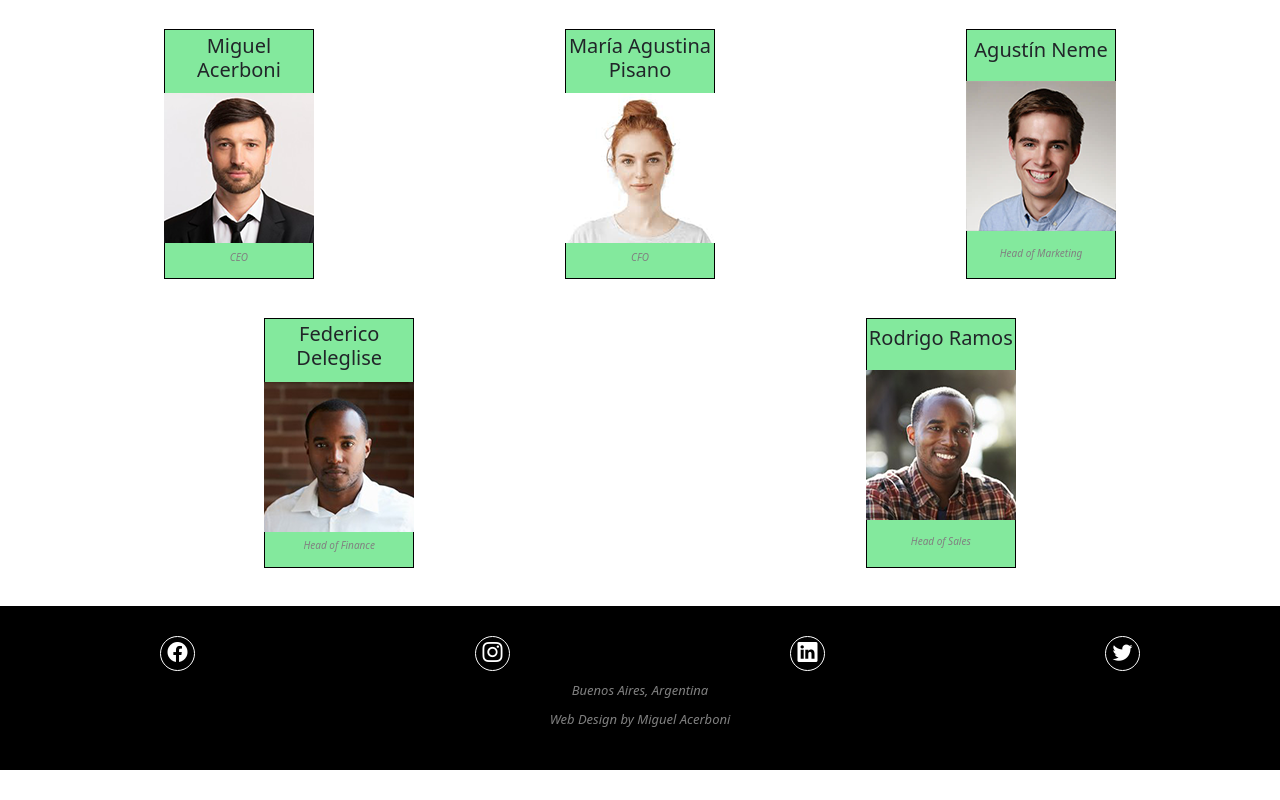
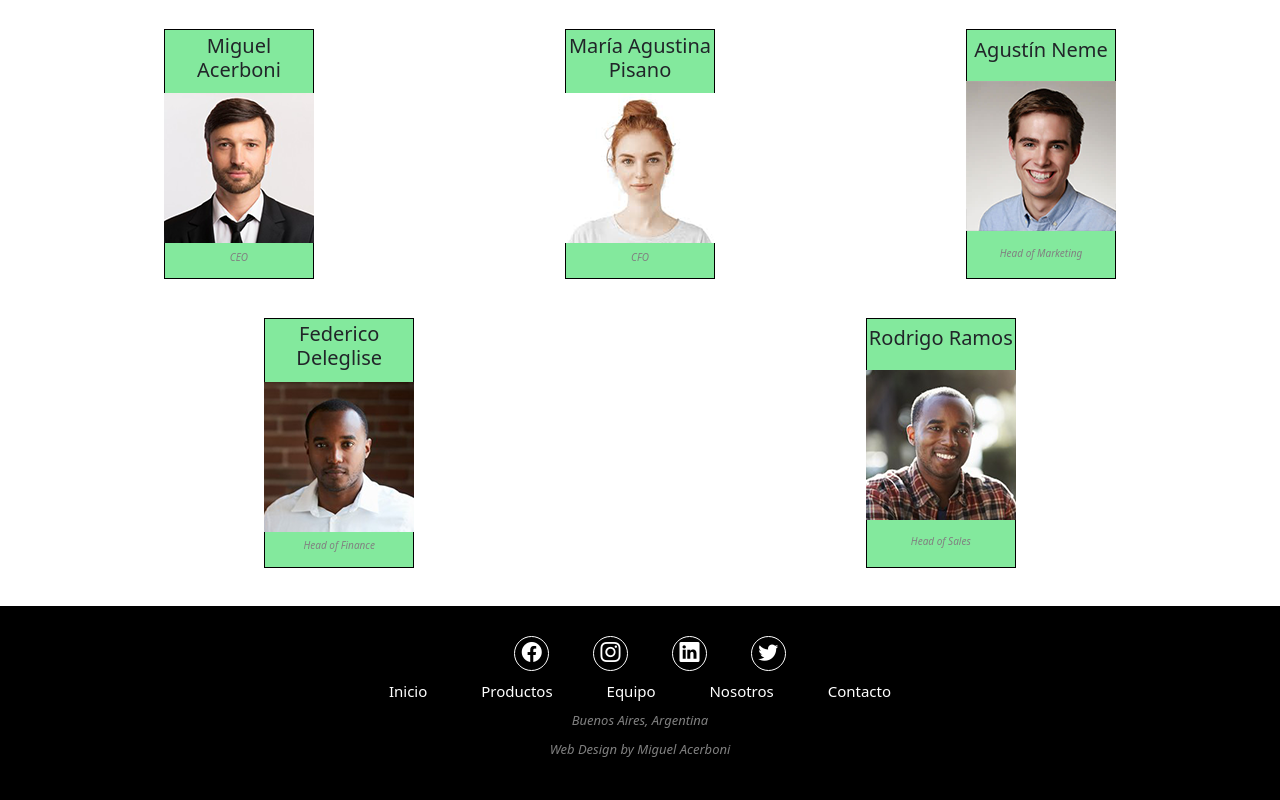
Before and after one commit to MiguelAcerboni/luga, a plain HTML site: page paginas/equipo.html in a window 1280 px wide. Shown: the part 602-1402 px from the top of the page. Before the commit the page ends 1372 px from the top, so only its background shows below. Drawn offline with nearby package versions, Linux system fonts and the light colour scheme.

Commit message:
CAMBIOS FOOTER EQU NOS CONT

```diff
--- a/paginas/equipo.html
+++ b/paginas/equipo.html
@@ -119,18 +119,36 @@
 
 
     <footer class="footer">
-        <ul class="d-flex justify-content-around footer__redes__sociales">
+      <ul class="footer__redes__sociales">
         <li>
-                <a href="https://www.facebook.com"> <i class="bi bi-facebook">  </i>  </a>
+          <a href="https://www.facebook.com"> <i class="bi bi-facebook"> </i> </a>
         </li>
         <li>
-                <a href="https://www.instagram.com"> <i class="bi bi-instagram">  </i> </a>
+          <a href="https://www.instagram.com"> <i class="bi bi-instagram"> </i> </a>
         </li>
         <li>
-                <a href="https://www.linkedin.com"> <i class="bi bi-linkedin">  </i> </a>
+          <a href="https://www.linkedin.com"> <i class="bi bi-linkedin"> </i> </a>
         </li>
         <li>
-              <a href="https://www.twitter.com"> <i class="bi bi-twitter">  </i> </a>
+          <a href="https://www.twitter.com"> <i class="bi bi-twitter"> </i> </a>
+        </li>
+      </ul>
+
+      <ul class="footer__menu">
+        <li>
+          <a href="../index.html"> Inicio </a>
+        </li>
+        <li>
+          <a href="productos.html"> Productos </a>
+        </li>
+        <li>
+          <a href="equipo.html"> Equipo </a>
+        </li>
+        <li>
+          <a href="nosotros.html"> Nosotros </a>
+        </li>
+        <li>
+          <a href="contacto.html"> Contacto </a>
         </li>
       </ul>
       <p class="footer__redes__sociales__texto"> Buenos Aires, Argentina </p>
```
Lines whose indentation alone changed are shown as unchanged.
